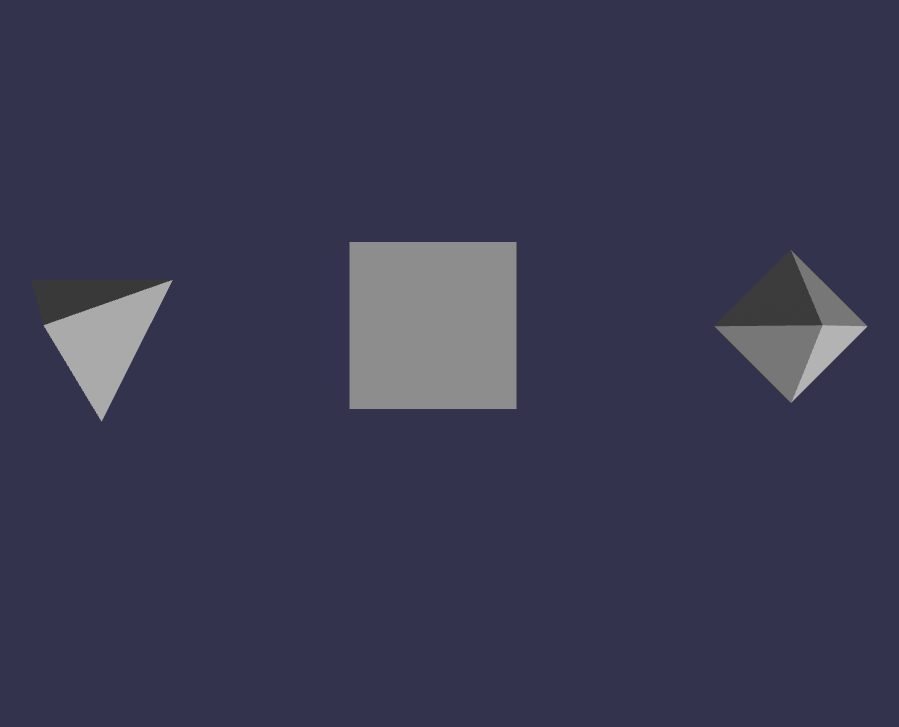
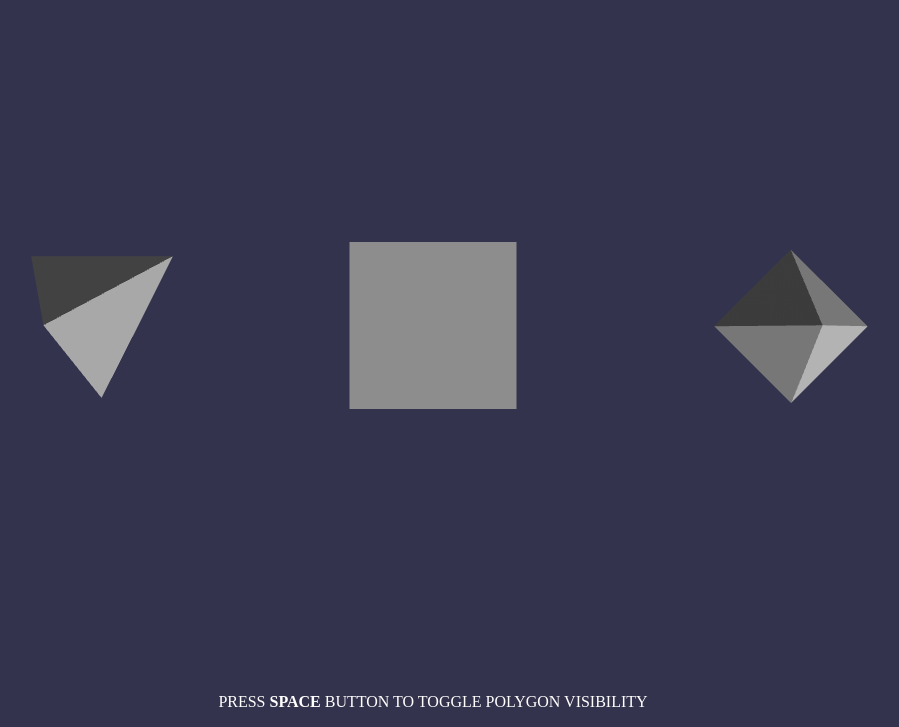
Before and after one commit to olegkoryakov/webgl-sample, a website built with webpack: page src/index.html in a window 1280 px wide. Shown: the part 73-800 px from the top of the page, without its empty margins (207-1106 px from the left). Built offline with nearby package versions, Linux system fonts and the light colour scheme; animation ran at ten frames a second.

Commit message:
added cascade mode

```diff
--- a/src/index.html
+++ b/src/index.html
@@ -6,7 +6,9 @@
   <title>webgl samle</title>
 </head>
 <body>
+  <h1>babylon app</h1>
   <canvas class="canvas"></canvas>
+  <p>press <strong>space</strong> button to toggle polygon visibility</p>
 </body>
 <style>
   * {
@@ -19,6 +21,25 @@
     margin: 0;
   }
 
+  h1 {
+    text-transform: uppercase;
+    position: absolute;
+    text-align: center;
+    width: 100%;
+    top: 0;
+    left: 0;
+    color: #fff
+  }
+
+  p {
+    text-transform: uppercase;
+    position: absolute;
+    text-align: center;
+    width: 100%;
+    bottom: 0;
+    left: 0;
+    color: #fff
+  }
   .canvas {
     display: block;
   }
--- a/src/index.js
+++ b/src/index.js
@@ -24,16 +24,37 @@ const createScene = function () {
   const light = new BABYLON.HemisphericLight('light', new BABYLON.Vector3(1, 1, -1), scene)
   light.intensity = 0.7
 
-  // const box = BABYLON.MeshBuilder.CreateBox('box', {}, scene)
+  const tetrahedronVertexes = [
+    [0, 3, 0],
+    [1.5, 0, 1.5],
+    [-1.5, 0, 1.5],
+    [0, 0, -1.5]
+  ]
+
+  const hexagonalVertexes = [
+    [1.5, 3, 1.5],
+    [-1.5, 3, 1.5],
+    [-1.5, 3, -1.5],
+    [1.5, 3, -1.5],
+    [1.5, 0, 1.5],
+    [-1.5, 0, 1.5],
+    [-1.5, 0, -1.5],
+    [1.5, 0, -1.5]
+  ]
+
+  const octaederVertexes = [
+    [0, 0, 0],
+    [1.5, 1.5, 0],
+    [0, 3, 0],
+    [-1.5, 1.5, 0],
+    [0, 1.5, -1.5],
+    [0, 1.5, 1.5]
+  ]
+
   const tetrahedronOptions = {
     name: 'tetrahedron',
     category: ['Prism'],
-    vertex: [
-      [0, 3, 0],
-      [1.5, 0, 1],
-      [-1.5, 0, 1],
-      [0, 0, -2]
-    ],
+    vertex: tetrahedronVertexes,
     face: [
       [1, 0, 2],
       [2, 0, 3],
@@ -45,17 +66,7 @@ const createScene = function () {
   const hexagonalOptions = {
     name: 'hexagonal',
     category: ['Prism'],
-    vertex: [
-      [1.5, 3, 1.5],
-      [-1.5, 3, 1.5],
-      [-1.5, 3, -1.5],
-      [1.5, 3, -1.5],
-      [1.5, 0, 1.5],
-      [-1.5, 0, 1.5],
-      [-1.5, 0, -1.5],
-      [1.5, 0, -1.5],
-
-    ],
+    vertex: hexagonalVertexes,
     face: [
       [7, 6, 2, 3],
       [7, 3, 0, 4],
@@ -68,15 +79,9 @@ const createScene = function () {
 
   const octaederOptions = {
     name: 'octaeder',
+    updateable: true,
     category: ['Prism'],
-    vertex: [
-      [0, 0, 0],
-      [1.5, 1.5, 0],
-      [0, 3, 0],
-      [-1.5, 1.5, 0],
-      [0, 1.5, -1.5],
-      [0, 1.5, 1.5]
-    ],
+    vertex: octaederVertexes,
     face: [
       [0, 1, 5],
       [0, 5, 3],
@@ -110,11 +115,223 @@ const createScene = function () {
     'octaeder',
     {
       custom: octaederOptions
-    }
+    },
+    scene
   )
+
+
+  const octaederLines = [
+    // 1
+    [
+      new BABYLON.Vector3(...octaederVertexes[0]),
+      new BABYLON.Vector3(...octaederVertexes[1])
+    ],
+    // 2
+    [
+      new BABYLON.Vector3(...octaederVertexes[1]),
+      new BABYLON.Vector3(...octaederVertexes[2])
+    ],
+    // 3
+    [
+      new BABYLON.Vector3(...octaederVertexes[2]),
+      new BABYLON.Vector3(...octaederVertexes[3])
+    ],
+    // 4
+    [
+      new BABYLON.Vector3(...octaederVertexes[3]),
+      new BABYLON.Vector3(...octaederVertexes[0])
+    ],
+    // 5
+    [
+      new BABYLON.Vector3(...octaederVertexes[0]),
+      new BABYLON.Vector3(...octaederVertexes[5])
+    ],
+    // 6
+    [
+      new BABYLON.Vector3(...octaederVertexes[5]),
+      new BABYLON.Vector3(...octaederVertexes[1])
+    ],
+    // 7
+    [
+      new BABYLON.Vector3(...octaederVertexes[1]),
+      new BABYLON.Vector3(...octaederVertexes[4])
+    ],
+    // 8
+    [
+      new BABYLON.Vector3(...octaederVertexes[4]),
+      new BABYLON.Vector3(...octaederVertexes[3])
+    ],
+    // 9
+    [
+      new BABYLON.Vector3(...octaederVertexes[3]),
+      new BABYLON.Vector3(...octaederVertexes[5])
+    ],
+    // 10
+    [
+      new BABYLON.Vector3(...octaederVertexes[5]),
+      new BABYLON.Vector3(...octaederVertexes[2])
+    ],
+    // 11
+    [
+      new BABYLON.Vector3(...octaederVertexes[2]),
+      new BABYLON.Vector3(...octaederVertexes[4])
+    ],
+    // 12
+    [
+      new BABYLON.Vector3(...octaederVertexes[4]),
+      new BABYLON.Vector3(...octaederVertexes[0])
+    ]
+  ]
+
+  const hexagonalLines = [
+    // 1
+    [
+      new BABYLON.Vector3(...hexagonalVertexes[0]),
+      new BABYLON.Vector3(...hexagonalVertexes[1])
+    ],
+    // 2
+    [
+      new BABYLON.Vector3(...hexagonalVertexes[1]),
+      new BABYLON.Vector3(...hexagonalVertexes[2])
+    ],
+    // 3
+    [
+      new BABYLON.Vector3(...hexagonalVertexes[2]),
+      new BABYLON.Vector3(...hexagonalVertexes[3])
+    ],
+    // 4
+    [
+      new BABYLON.Vector3(...hexagonalVertexes[3]),
+      new BABYLON.Vector3(...hexagonalVertexes[7])
+    ],
+    // 5
+    [
+      new BABYLON.Vector3(...hexagonalVertexes[7]),
+      new BABYLON.Vector3(...hexagonalVertexes[6])
+    ],
+    // 6
+    [
+      new BABYLON.Vector3(...hexagonalVertexes[6]),
+      new BABYLON.Vector3(...hexagonalVertexes[5])
+    ],
+    // 7
+    [
+      new BABYLON.Vector3(...hexagonalVertexes[1]),
+      new BABYLON.Vector3(...hexagonalVertexes[5])
+    ],
+    // 8
+    [
+      new BABYLON.Vector3(...hexagonalVertexes[0]),
+      new BABYLON.Vector3(...hexagonalVertexes[4])
+    ],
+    // 9
+    [
+      new BABYLON.Vector3(...hexagonalVertexes[4]),
+      new BABYLON.Vector3(...hexagonalVertexes[7])
+    ],
+    // 9
+    [
+      new BABYLON.Vector3(...hexagonalVertexes[0]),
+      new BABYLON.Vector3(...hexagonalVertexes[3])
+    ],
+    // 10
+    [
+      new BABYLON.Vector3(...hexagonalVertexes[2]),
+      new BABYLON.Vector3(...hexagonalVertexes[6])
+    ],
+    // 11
+    [
+      new BABYLON.Vector3(...hexagonalVertexes[5]),
+      new BABYLON.Vector3(...hexagonalVertexes[4])
+    ]
+  ]
+
+  const tetrahedronLines = [
+    // 1
+    [
+      new BABYLON.Vector3(...tetrahedronVertexes[0]),
+      new BABYLON.Vector3(...tetrahedronVertexes[1])
+    ],
+    // 2
+    [
+      new BABYLON.Vector3(...tetrahedronVertexes[1]),
+      new BABYLON.Vector3(...tetrahedronVertexes[3])
+    ],
+    // 3
+    [
+      new BABYLON.Vector3(...tetrahedronVertexes[3]),
+      new BABYLON.Vector3(...tetrahedronVertexes[2])
+    ],
+    // 4
+    [
+      new BABYLON.Vector3(...tetrahedronVertexes[2]),
+      new BABYLON.Vector3(...tetrahedronVertexes[1])
+    ],
+    // 5
+    [
+      new BABYLON.Vector3(...tetrahedronVertexes[0]),
+      new BABYLON.Vector3(...tetrahedronVertexes[2])
+    ],
+    // 6
+    [
+      new BABYLON.Vector3(...tetrahedronVertexes[0]),
+      new BABYLON.Vector3(...tetrahedronVertexes[3])
+    ]
+  ]
+
+  const octaederCascade = BABYLON.MeshBuilder.CreateLineSystem(
+    'octaedeCascade',
+    {
+      lines: octaederLines
+    },
+    scene
+  )
+
+  const tetrahedronCascade = BABYLON.MeshBuilder.CreateLineSystem(
+    'tetrahedronCascade',
+    {
+      lines: tetrahedronLines
+    },
+    scene
+  )
+
+  const hexagonalCascade = BABYLON.MeshBuilder.CreateLineSystem(
+    'hexagonalCascade',
+    {
+      lines: hexagonalLines
+    },
+    scene
+  )
+
+  hexagonalCascade.visibility = 0
+  octaederCascade.visibility = 0
+  tetrahedronCascade.visibility = 0
 
   tetrahedron.position.x = -7
   octaeder.position.x = 7
+
+  octaederCascade.position.x = 7
+  tetrahedronCascade.position.x = - 7
+  const SPACE_CODE = 32
+
+  scene.onKeyboardObservable.add(({ type, event }) => {
+    switch (type) {
+      case BABYLON.KeyboardEventTypes.KEYDOWN:
+        console.log(event.keyCode)
+        switch (event.keyCode) {
+          case (SPACE_CODE):
+            octaeder.visibility = octaeder.visibility === 1 ? 0 : 1
+            octaederCascade.visibility = octaederCascade.visibility === 1 ? 0 : 1
+
+            hexagonal.visibility = hexagonal.visibility === 1 ? 0 : 1
+            hexagonalCascade.visibility = hexagonalCascade.visibility === 1 ? 0 : 1
+
+            tetrahedron.visibility = tetrahedron.visibility === 1 ? 0 : 1
+            tetrahedronCascade.visibility = tetrahedronCascade.visibility === 1 ? 0 : 1
+            break
+        }
+    }
+  })
 
   return scene;
 }
```
